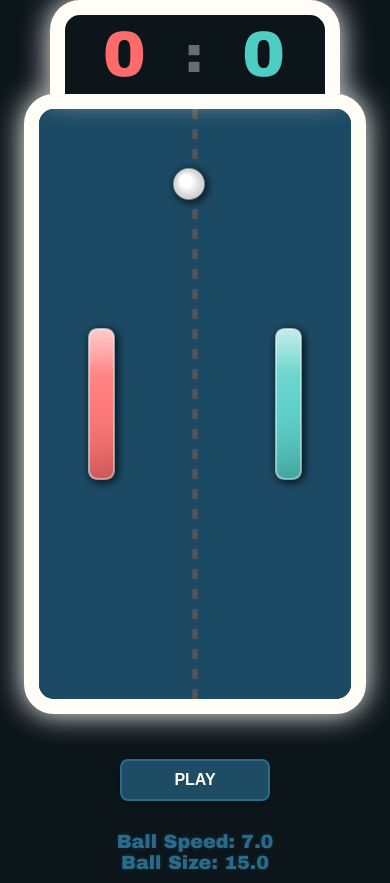
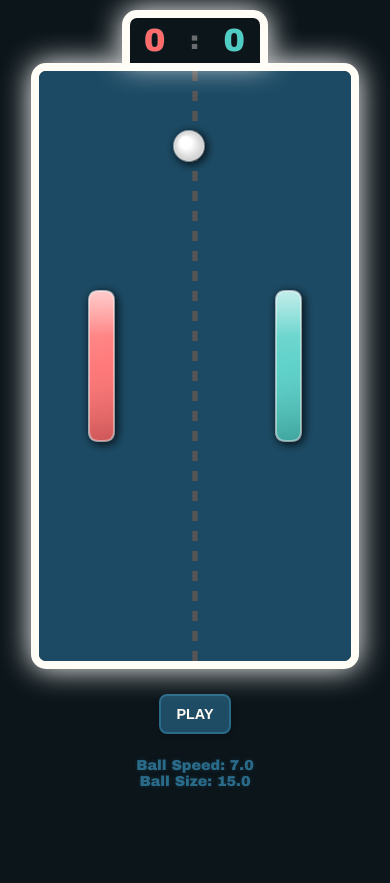
Before and after one commit to ChemelevKonstantin/Pong, a plain HTML site: page index.html in a window 390 px wide. After the commit the page ends 854 px from the top, so only its background shows below. Drawn offline with Linux system fonts and the light colour scheme.

Commit message:
Add files via upload

```diff
--- a/script.js
+++ b/script.js
@@ -633,7 +633,7 @@ function enhancedGameLoop() {
         return;
     }
 
-    update();
+        update();
     render();
     if (!gamePaused) { // Only update stats if game is running to avoid showing stale data on pause
         updateBallStatsDisplay();
@@ -729,8 +729,8 @@ function startGame() {
 
     // Start with a countdown
     startCountdown(1, () => {
-        resetBall(true, true);
-        startPickupSpawner();
+    resetBall(true, true);
+    startPickupSpawner();
     });
     console.log("Game Started");
 }
--- a/style.css
+++ b/style.css
@@ -38,10 +38,10 @@ body {
     gap: 20px;
     width: auto;
     font-size: 4em;
-    margin-bottom: 0px; /* Reduced margin to bring it closer to game container */
-    padding: 5px 30px; /* Reduced padding */
-    background-color: #0c151a; /* Match body background */
-    border: 15px solid #fffdf5; /* Warm golden yellow border */
+    margin-bottom: 0px;
+    padding: 5px 30px;
+    background-color: #0c151a;
+    border: 15px solid #fffdf5;
     border-bottom: none;
     border-radius: 30px 30px 0 0;
     font-family: 'Arial Black', 'Arial Bold', Gadget, sans-serif;
@@ -74,13 +74,26 @@ body {
 }
 
 .controls {
-    margin-top: 20px;
+    position: absolute;
+    top: 5%;
+    transform: translateY(-50%);
+    display: flex;
+    gap: 200px;
+    z-index: 1001;
+}
+
+.controls.left {
+    left: 10px;
+}
+
+.controls.right {
+    right: 10px;
 }
 
 .controls button {
-    background-color: #1e4c64; /* Dark blue button background */
-    color: #fffdf5; /* Light text for contrast */
-    border: 2px solid #2a6b8a; /* Slightly lighter blue border */
+    background-color: #1e4c64;
+    color: #fffdf5;
+    border: 2px solid #2a6b8a;
     padding: 10px 20px;
     margin: 5px;
     font-size: 1em;
@@ -89,6 +102,7 @@ body {
     cursor: pointer;
     transition: background-color 0.3s ease, box-shadow 0.3s ease;
     box-shadow: 0 2px 5px rgba(0,0,0,0.2);
+    white-space: nowrap;
 }
 
 .controls button:hover {
@@ -155,3 +169,125 @@ body {
 .score.score-effect {
     animation: scoreShake 0.5s ease-in-out, scoreBlink 0.5s ease-in-out;
 }
+
+/* Responsive Design Adjustments */
+
+/* For tablets and larger phones (e.g., landscape) */
+@media (max-width: 768px) {
+    .score {
+        font-size: 3em; /* Reduce score font size */
+        padding: 5px 20px;
+        gap: 15px;
+        border-width: 10px; /* Thinner border for score */
+        border-radius: 20px 20px 0 0;
+    }
+
+    #player-score,
+    #computer-score {
+        min-width: 40px; /* Reduce min-width for score numbers */
+    }
+
+    .game-container {
+        border-width: 10px; /* Thinner border for game container */
+        border-radius: 20px;
+        margin-bottom: 15px;
+    }
+
+    .controls.left {
+        left: 5px;
+    }
+
+    .controls.right {
+        right: 5px;
+    }
+
+    .controls button {
+        padding: 8px 15px;
+        font-size: 0.9em;
+        margin: 4px;
+    }
+
+    #startButton, #pauseButton, #restartButton {
+        min-width: 120px; /* Smaller min-width for main buttons */
+    }
+
+    .ball-stats-display {
+        font-size: 1em;
+        margin-top: 10px;
+    }
+
+    .pickup-message-display {
+        font-size: 1.1em;
+    padding: 8px 15px;
+        top: 40px; /* Adjust position slightly */
+    }
+}
+
+/* For smaller phones (e.g., portrait) */
+@media (max-width: 480px) {
+    body {
+        justify-content: flex-start; /* Align to top to prevent cutting off on small screens */
+        padding-top: 10px; /* Add some padding at the top */
+    }
+
+    .score {
+        font-size: 2em; /* Further reduce score font size */
+        padding: 5px 10px;
+        gap: 10px;
+        border-width: 8px;
+        border-radius: 15px 15px 0 0;
+        letter-spacing: 1px;
+    }
+
+    #player-score,
+    #computer-score {
+        min-width: 30px;
+    }
+
+    .game-container {
+        border-width: 8px;
+        border-radius: 15px;
+        margin-bottom: 10px;
+        /* Allow game-container to shrink more effectively with canvas */
+        max-width: 95vw;
+    }
+
+    .controls {
+        position: static;
+        transform: none;
+        flex-direction: row;
+        justify-content: center;
+        margin-top: 10px;
+        z-index: auto;
+    }
+
+    .controls.left,
+    .controls.right {
+        position: static;
+    }
+
+    .controls button {
+        padding: 10px 15px;
+        font-size: 0.9em;
+        margin: 5px;
+        width: auto;
+        max-width: none;
+    }
+
+    #startButton, #pauseButton, #restartButton {
+        min-width: unset; /* Remove min-width, let width control it */
+    }
+
+    .ball-stats-display {
+    font-size: 0.9em;
+        margin-top: 8px;
+    }
+
+    .pickup-message-display {
+        font-size: 1em;
+        padding: 6px 12px;
+        top: 30px; /* Adjust position further */
+        max-width: 80%;
+        text-align: center;
+    }
+}
```
